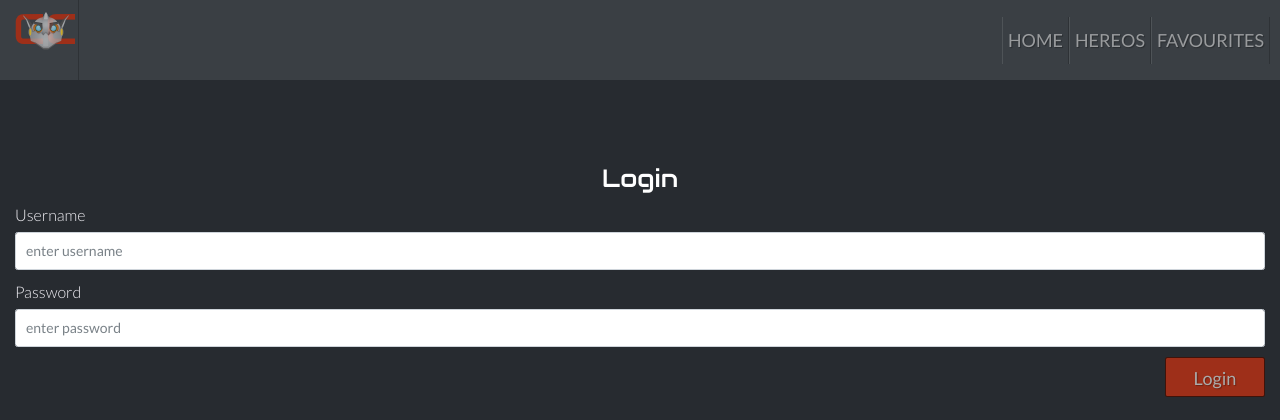
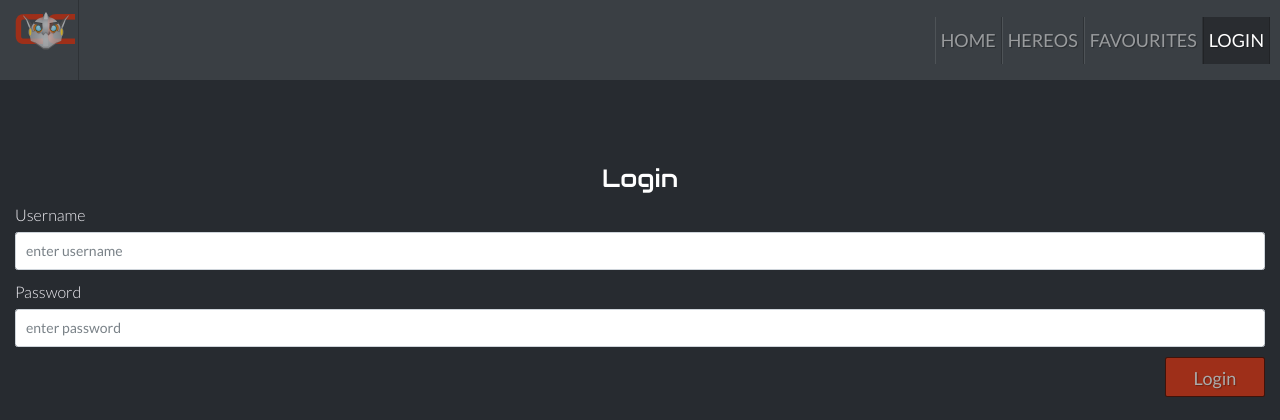
Before and after one commit to asdfractal/clockwerks-catalogue, a Flask app: page /user/login in a window 1280 px wide. Shown: the top 420 px of the page. Run offline with Flask 2, Linux system fonts and the light colour scheme; some libraries are stand-ins or nearby versions.

Commit message:
add template to change if user logged in or not

```diff
--- a/templates/components/header/header.html
+++ b/templates/components/header/header.html
@@ -16,7 +16,16 @@
 			</li>
 			<li class="nav-item {% if request.endpoint == 'user_list' %}active{% endif %}">
                 <a class="nav-link" href="{{url_for('user_list')}}">Favourites</a>
-            </li>
+			</li>
+			{% if session['username'] %}
+			<li class="nav-item">
+							<a class="nav-link" href="{{url_for('logout')}}">Logout</a>
+			</li>
+			{% else %}
+			<li class="nav-item {% if request.endpoint == 'login' %}active{% endif %}">
+							<a class="nav-link" href="{{url_for('login')}}">Login</a>
+			</li>
+			{% endif %}
             </ul>
         </div>
     </nav>
--- a/templates/pages/index.html
+++ b/templates/pages/index.html
@@ -10,6 +10,10 @@
 </div>
 <div class="d-flex justify-content-center">
 	<a class="btn btn-primary index-btn index-heroes-btn mx-2" href="{{url_for('heroes')}}">Heroes</a>
+	{% if session['username'] %}
+	<a class="btn index-btn index-account-btn mx-2" href="{{url_for('login')}}">Favourites</a>
+	{% else %}
 	<a class="btn index-btn index-account-btn mx-2" href="{{url_for('login')}}">Sign In</a>
+	{% endif %}
 </div>
 {% endblock %}
```
